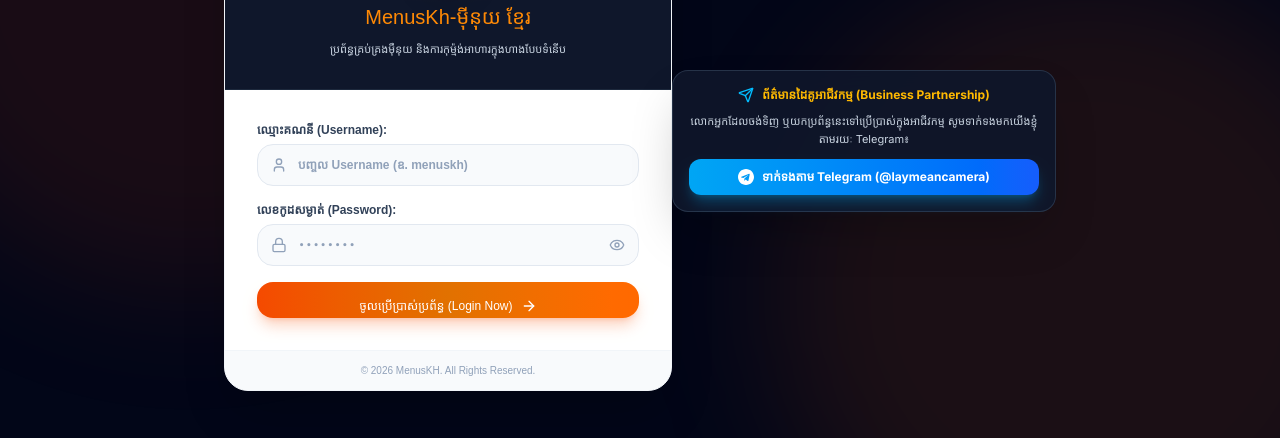
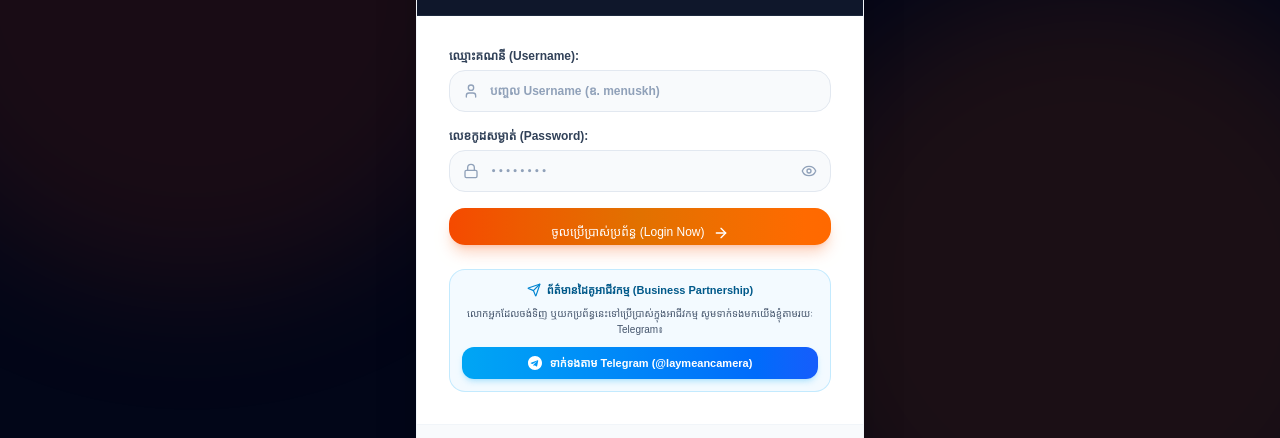
Before and after one commit to laymeancamera/MenusKh.site, a React (Vite) app: page / in a window 1280 px wide. Shown: the part 267-705 px from the top of the page. Built offline with nearby package versions, Linux system fonts and the light colour scheme; no server answers; a web font is replaced by a local one.

Commit message:
feat(auth): add business partnership contact info
Include a Telegram contact section in the login screen to facilitate business inquiries and partnership opportunities.

```diff
--- a/src/components/LoginScreen.tsx
+++ b/src/components/LoginScreen.tsx
@@ -237,6 +237,30 @@
             </button>
           </form>
 
+          {/* Business Partner Contact / Telegram Box Inside Card */}
+          <div className="pt-1">
+            <div className="bg-sky-50/80 border border-sky-200/80 rounded-2xl p-3 text-center space-y-2">
+              <div className="flex items-center justify-center gap-1.5 text-sky-800 text-[11px] font-bold">
+                <Send className="w-3.5 h-3.5 text-sky-600" />
+                <span>ព័ត៌មានដៃគូអាជីវកម្ម (Business Partnership)</span>
+              </div>
+              <p className="text-[10px] text-slate-600 leading-relaxed">
+                លោកអ្នកដែលចង់ទិញ ឬយកប្រព័ន្ធនេះទៅប្រើប្រាស់ក្នុងអាជីវកម្ម សូមទាក់ទងមកយើងខ្ញុំតាមរយៈ Telegram៖
+              </p>
+              <a
+                href="https://t.me/laymeancamera"
+                target="_blank"
+                rel="noopener noreferrer"
+                className="inline-flex items-center justify-center gap-2 px-3 py-2 bg-gradient-to-r from-sky-500 to-blue-600 hover:from-sky-600 hover:to-blue-700 text-white text-[11px] font-bold rounded-xl shadow-md shadow-sky-500/20 transition-all hover:scale-[1.01] active:scale-[0.99] w-full"
+              >
+                <svg className="w-3.5 h-3.5 fill-current" viewBox="0 0 24 24">
+                  <path d="M12 0C5.37 0 0 5.37 0 12s5.37 12 12 12 12-5.37 12-12S18.63 0 12 0zm5.56 8.16l-1.97 9.28c-.15.67-.55.83-1.12.52l-3.01-2.22-1.45 1.4c-.16.16-.3.3-.61.3l.21-3.04 5.54-5.01c.24-.22-.05-.34-.37-.13l-6.85 4.31-2.95-.92c-.64-.2-.65-.64.13-.95l11.53-4.44c.53-.2 1 .12.83.9z"/>
+                </svg>
+                <span>ទាក់ទងតាម Telegram (@laymeancamera)</span>
+              </a>
+            </div>
+          </div>
+
         </div>
 
         {/* Card Footer */}
@@ -248,28 +272,6 @@
 
       </div>
 
-      {/* Business Partner Contact / Telegram Box */}
-      <div className="mt-4 w-full max-w-sm bg-slate-900/90 backdrop-blur-md border border-slate-700/70 rounded-2xl p-4 text-center text-slate-200 shadow-2xl space-y-2.5 relative z-10">
-        <div className="flex items-center justify-center gap-2 text-amber-400 text-xs font-bold">
-          <Send className="w-4 h-4 text-sky-400" />
-          <span>ព័ត៌មានដៃគូអាជីវកម្ម (Business Partnership)</span>
-        </div>
-        <p className="text-[11px] text-slate-300 leading-relaxed">
-          លោកអ្នកដែលចង់ទិញ ឬយកប្រព័ន្ធនេះទៅប្រើប្រាស់ក្នុងអាជីវកម្ម សូមទាក់ទងមកយើងខ្ញុំតាមរយៈ Telegram៖
-        </p>
-        <a
-          href="https://t.me/laymeancamera"
-          target="_blank"
-          rel="noopener noreferrer"
-          className="inline-flex items-center justify-center gap-2 px-4 py-2.5 bg-gradient-to-r from-sky-500 to-blue-600 hover:from-sky-400 hover:to-blue-500 text-white text-xs font-bold rounded-xl shadow-lg shadow-sky-500/30 transition-all hover:scale-[1.02] active:scale-[0.98] w-full"
-        >
-          <svg className="w-4 h-4 fill-current" viewBox="0 0 24 24">
-            <path d="M12 0C5.37 0 0 5.37 0 12s5.37 12 12 12 12-5.37 12-12S18.63 0 12 0zm5.56 8.16l-1.97 9.28c-.15.67-.55.83-1.12.52l-3.01-2.22-1.45 1.4c-.16.16-.3.3-.61.3l.21-3.04 5.54-5.01c.24-.22-.05-.34-.37-.13l-6.85 4.31-2.95-.92c-.64-.2-.65-.64.13-.95l11.53-4.44c.53-.2 1 .12.83.9z"/>
-          </svg>
-          <span>ទាក់ទងតាម Telegram (@laymeancamera)</span>
-        </a>
-      </div>
-
     </div>
   );
 }
```
